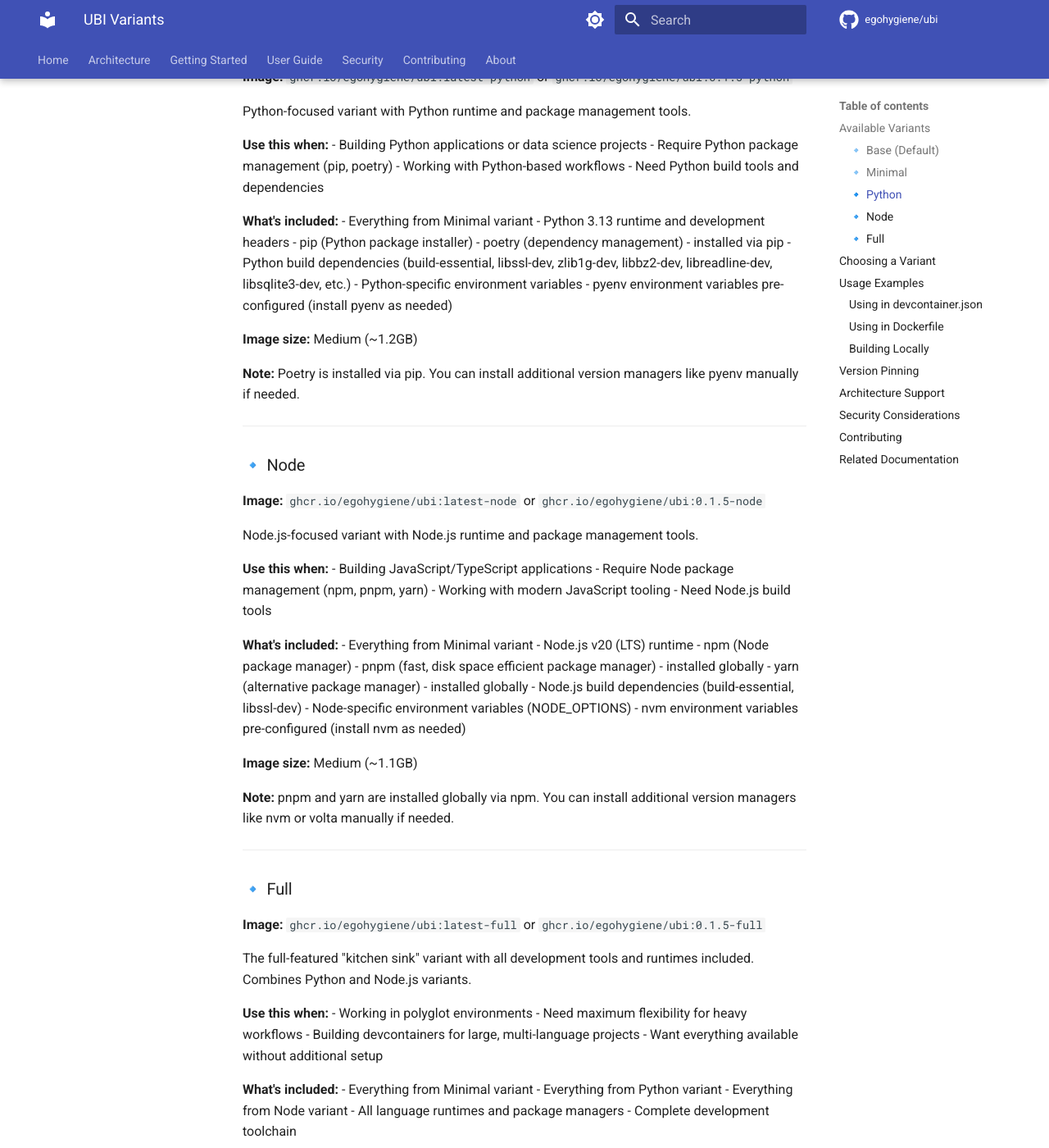
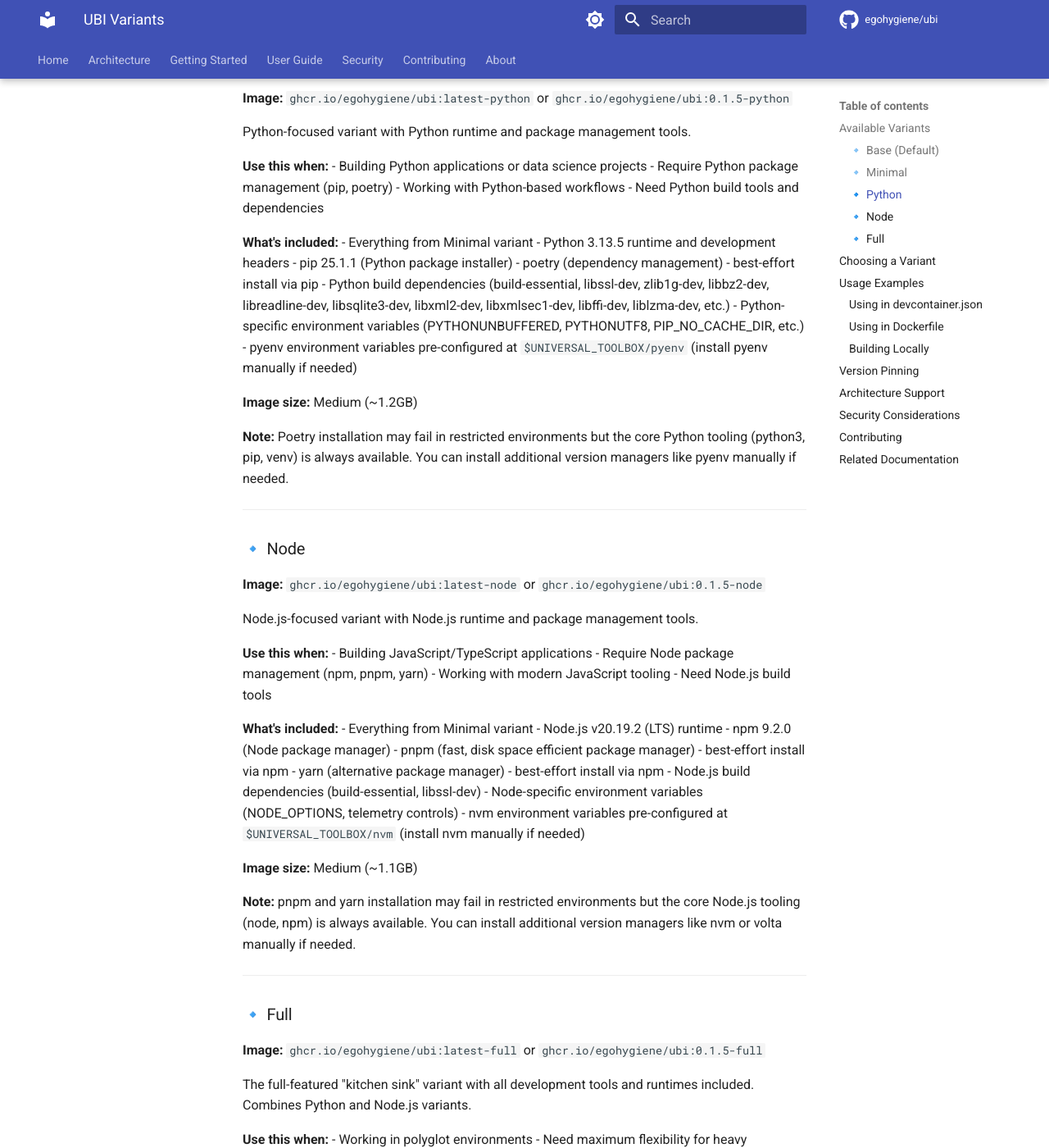
Before and after one commit to egohygiene/ubi, an MkDocs documentation site: the page built from docs/variants.md, in a window 1280 px wide and 1400 px high, scrolled down 1234 px. Shown: the whole window at 82% size. Built offline with MkDocs 1.6.1 and Material for MkDocs 9.7.7, drawn with Linux system fonts in a browser that asks for light colours; comment, search, counter and statistics services are not loaded; the version menu is left out; some of the changed text lies outside the part shown.

Commit message:
Address code review feedback: improve error handling and documentation clarity
Co-authored-by: szmyty <14865041+szmyty@users.noreply.github.com>

```diff
--- a/docs/variants.md
+++ b/docs/variants.md
@@ -39,13 +39,13 @@ The most lightweight variant with only foundational environment variables and XD
 - XDG-compliant directory structure (`/opt/universal/*`)
 - Essential environment variables (locale, colors, basic tooling)
 - Telemetry controls
-- Minimal system utilities
+- Basic system utilities from the devcontainer base
 
 **What's NOT included:**
-- Python runtime or tools
-- Node.js runtime or tools
-- Language-specific package managers
-- Additional development tools
+- Python runtime, pip, or development tools
+- Node.js runtime, npm, or package managers
+- Language-specific build dependencies (build-essential, compilers, etc.)
+- Version managers (pyenv, nvm, etc.)
 
 **Image size:** Smallest (~500MB base)
 
@@ -64,16 +64,16 @@ Python-focused variant with Python runtime and package management tools.
 
 **What's included:**
 - Everything from Minimal variant
-- Python 3.13 runtime and development headers
-- pip (Python package installer)
-- poetry (dependency management) - installed via pip
-- Python build dependencies (build-essential, libssl-dev, zlib1g-dev, libbz2-dev, libreadline-dev, libsqlite3-dev, etc.)
-- Python-specific environment variables
-- pyenv environment variables pre-configured (install pyenv as needed)
+- Python 3.13.5 runtime and development headers
+- pip 25.1.1 (Python package installer)
+- poetry (dependency management) - best-effort install via pip
+- Python build dependencies (build-essential, libssl-dev, zlib1g-dev, libbz2-dev, libreadline-dev, libsqlite3-dev, libxml2-dev, libxmlsec1-dev, libffi-dev, liblzma-dev, etc.)
+- Python-specific environment variables (PYTHONUNBUFFERED, PYTHONUTF8, PIP_NO_CACHE_DIR, etc.)
+- pyenv environment variables pre-configured at `$UNIVERSAL_TOOLBOX/pyenv` (install pyenv manually if needed)
 
 **Image size:** Medium (~1.2GB)
 
-**Note:** Poetry is installed via pip. You can install additional version managers like pyenv manually if needed.
+**Note:** Poetry installation may fail in restricted environments but the core Python tooling (python3, pip, venv) is always available. You can install additional version managers like pyenv manually if needed.
 
 ---
 
@@ -90,17 +90,17 @@ Node.js-focused variant with Node.js runtime and package management tools.
 
 **What's included:**
 - Everything from Minimal variant
-- Node.js v20 (LTS) runtime
-- npm (Node package manager)
-- pnpm (fast, disk space efficient package manager) - installed globally
-- yarn (alternative package manager) - installed globally
+- Node.js v20.19.2 (LTS) runtime
+- npm 9.2.0 (Node package manager)
+- pnpm (fast, disk space efficient package manager) - best-effort install via npm
+- yarn (alternative package manager) - best-effort install via npm
 - Node.js build dependencies (build-essential, libssl-dev)
-- Node-specific environment variables (NODE_OPTIONS)
-- nvm environment variables pre-configured (install nvm as needed)
+- Node-specific environment variables (NODE_OPTIONS, telemetry controls)
+- nvm environment variables pre-configured at `$UNIVERSAL_TOOLBOX/nvm` (install nvm manually if needed)
 
 **Image size:** Medium (~1.1GB)
 
-**Note:** pnpm and yarn are installed globally via npm. You can install additional version managers like nvm or volta manually if needed.
+**Note:** pnpm and yarn installation may fail in restricted environments but the core Node.js tooling (node, npm) is always available. You can install additional version managers like nvm or volta manually if needed.
 
 ---
 
```
Also changed, not shown: other parts of docs/variants.md (+1 -1 lines), 3 other files.
